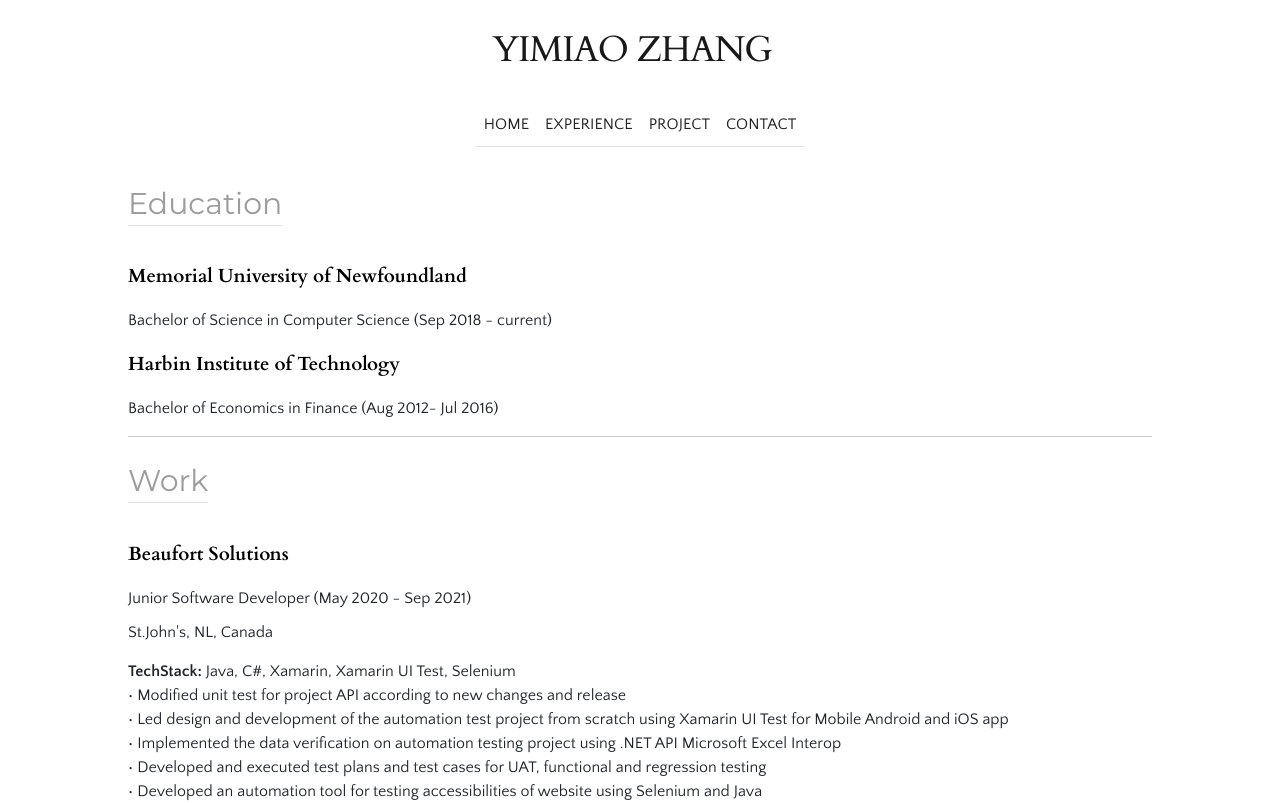
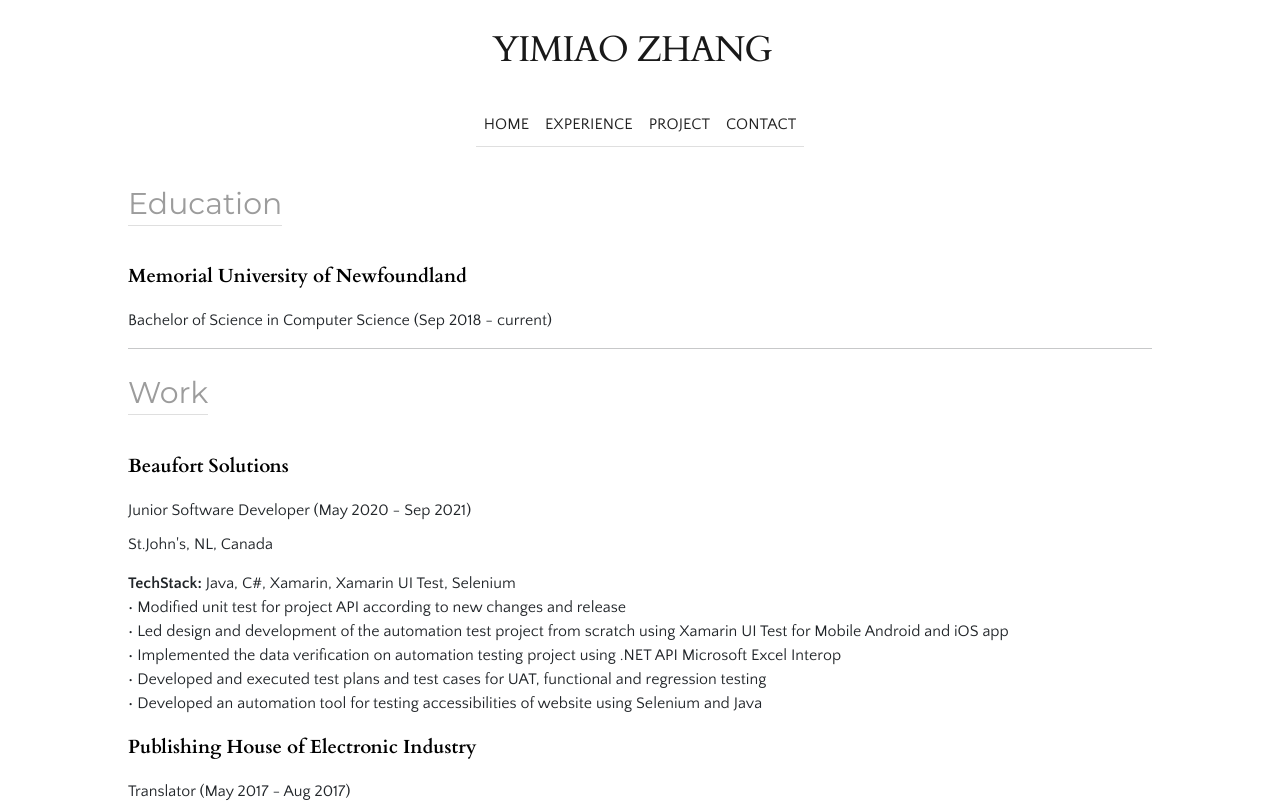
Before and after one commit to Sloane-Z/react-personal-site, a React (Create React App) app: page /Experience in a window 1280 px wide. Shown: the top 803 px of the page. Built offline with nearby package versions, Linux system fonts and the light colour scheme; a web font is replaced by a local one.

Commit message:
no message

```diff
--- a/src/components/Experience.js
+++ b/src/components/Experience.js
@@ -116,8 +116,6 @@ export default class Experience extends Component {
 					<ContentWrapper>
 						<SubHeader>Memorial University of Newfoundland </SubHeader>
 						<Content>Bachelor of Science in Computer Science (Sep 2018 - current)</Content>
-						<SubHeader>Harbin Institute of Technology</SubHeader>
-						<Content>Bachelor of Economics in Finance (Aug 2012- Jul 2016)</Content>
 					</ContentWrapper>
 				<hr></hr>
 				<Header>Work</Header>
```
Also changed, not shown: src/logo.svg.
